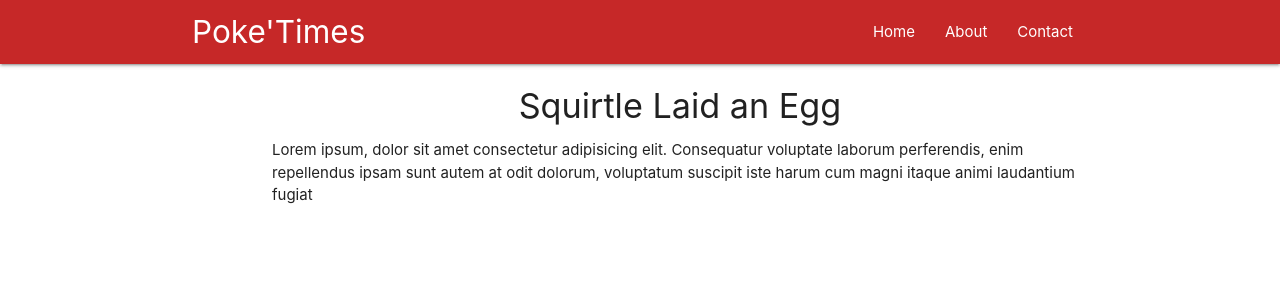
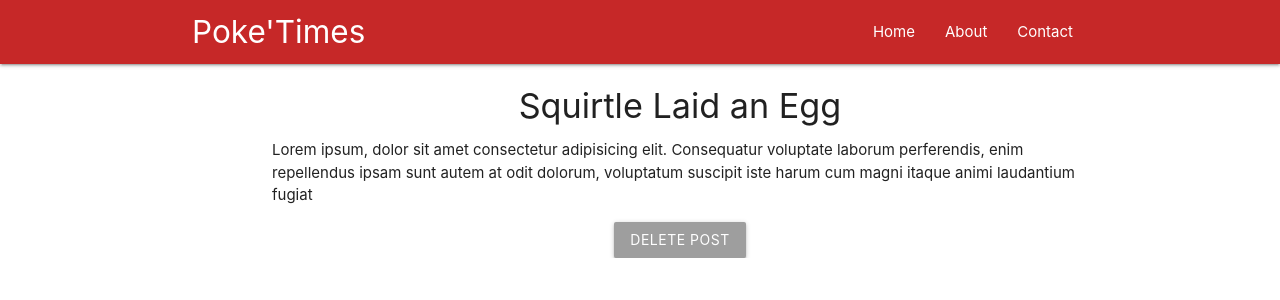
Before and after one commit to Gamygams1234/beginner-react-project, a React (Create React App) app: page /1 in a window 1280 px wide. Shown: the top 300 px of the page. Built offline with nearby package versions, Linux system fonts and the light colour scheme.

Commit message:
Map dispatch to props

```diff
--- a/src/components/Post.js
+++ b/src/components/Post.js
@@ -3,11 +3,21 @@ import { connect } from "react-redux";
 
 class Post extends Component {
   // we are getting all of the content
+  handleClick = () => {
+    this.props.deletePost(this.props.post.id);
+    // this is how we send them home after
+    this.props.history.push("/");
+  };
   render() {
     const post = this.props.post ? (
       <div className="post">
         <h4 className="center">{this.props.post.title}</h4>
         <p>{this.props.post.body}</p>
+        <div className="center">
+          <button className="btn grey" onClick={this.handleClick}>
+            Delete Post
+          </button>
+        </div>
       </div>
     ) : (
       <div className="center">Loading Post...</div>
@@ -24,4 +34,11 @@ const mapStateToProps = (state, ownProps) => {
     }),
   };
 };
-export default connect(mapStateToProps)(Post);
+const mapDispatchToProps = (dispatch) => {
+  return {
+    deletePost: (id) => {
+      dispatch({ type: "DELETE_POST", id: id });
+    },
+  };
+};
+export default connect(mapStateToProps, mapDispatchToProps)(Post);
--- a/src/reducers/rootReducer.js
+++ b/src/reducers/rootReducer.js
@@ -7,6 +7,15 @@ const initState = {
 };
 
 const rootReducer = (state = initState, action) => {
+  if (action.type === "DELETE_POST") {
+    let newPosts = state.posts.filter((post) => {
+      return action.id !== post.id;
+    });
+    return {
+      ...state,
+      posts: newPosts,
+    };
+  }
   return state;
 };
 export default rootReducer;
```
